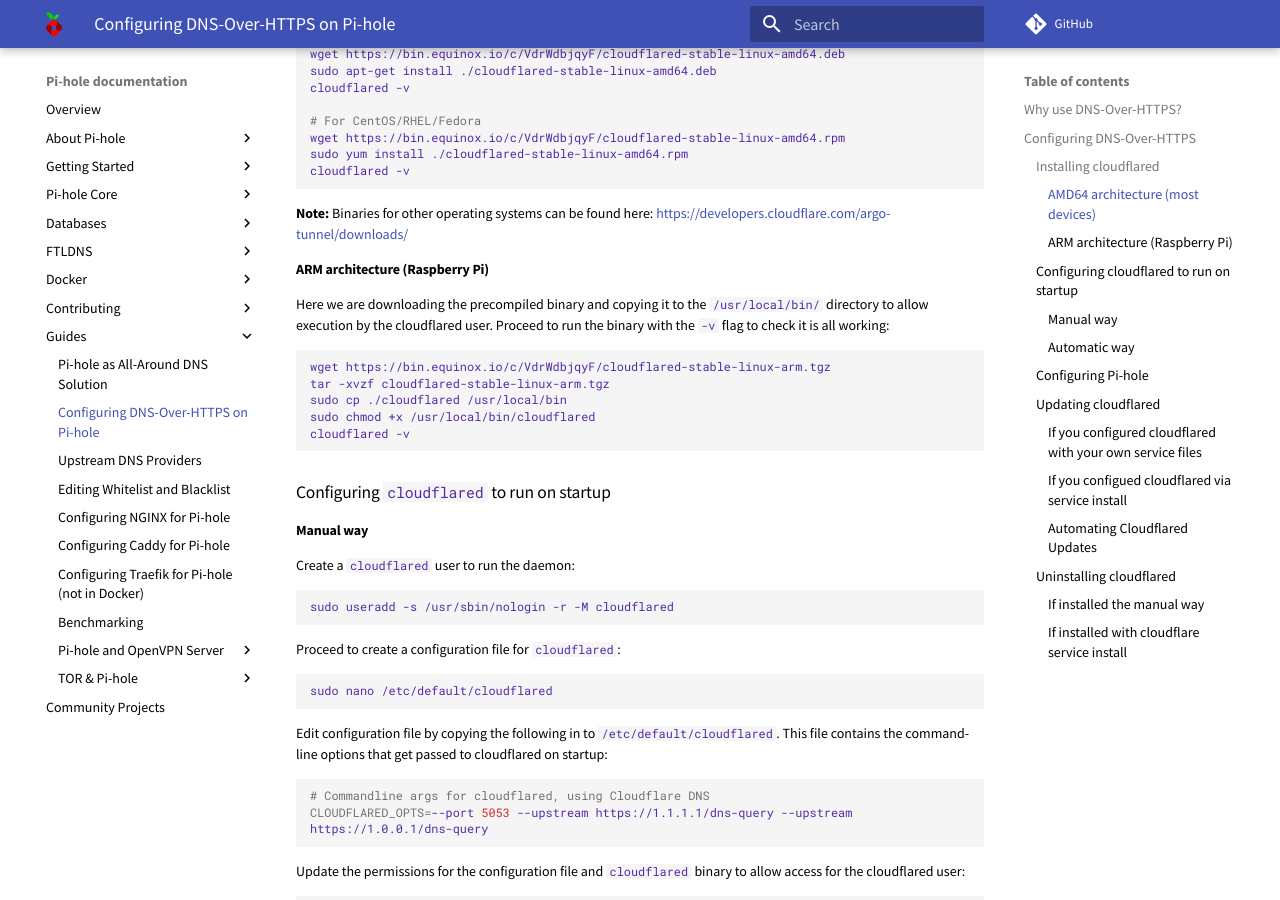
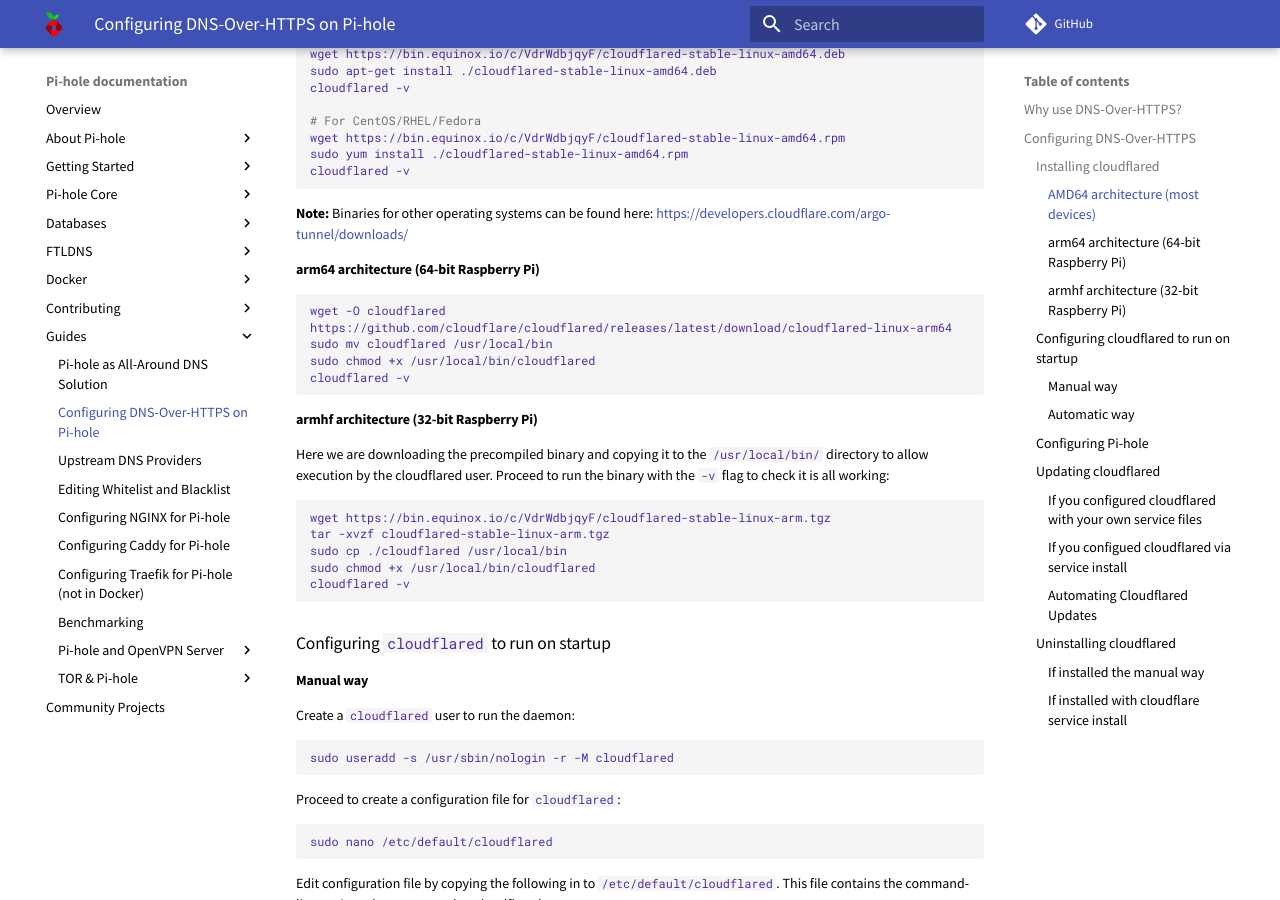
Before and after one commit to pi-hole/docs, an MkDocs documentation site: the page built from docs/guides/dns-over-https.md, in a window 1280 px wide and 900 px high, scrolled down 834 px. Built offline with MkDocs 1.6.1 and Material for MkDocs 9.7.7, drawn with Linux system fonts in a browser that asks for light colours; comment, search, counter and statistics services are not loaded.

Commit message:
add document for arm64 (#373)
Signed-off-by: jnozsc <470215+jnozsc@users.noreply.github.com>

````diff
--- a/docs/guides/dns-over-https.md
+++ b/docs/guides/dns-over-https.md
@@ -37,7 +37,16 @@
 
 **Note:** Binaries for other operating systems can be found here: <https://developers.cloudflare.com/argo-tunnel/downloads/>
 
-#### ARM architecture (Raspberry Pi)
+#### arm64 architecture (64-bit Raspberry Pi)
+
+```bash
+wget -O cloudflared https://github.com/cloudflare/cloudflared/releases/latest/download/cloudflared-linux-arm64
+sudo mv cloudflared /usr/local/bin
+sudo chmod +x /usr/local/bin/cloudflared
+cloudflared -v
+```
+
+#### armhf architecture (32-bit Raspberry Pi)
 
 Here we are downloading the precompiled binary and copying it to the `/usr/local/bin/` directory to allow execution by the cloudflared user. Proceed to run the binary with the `-v` flag to check it is all working:
 
````
